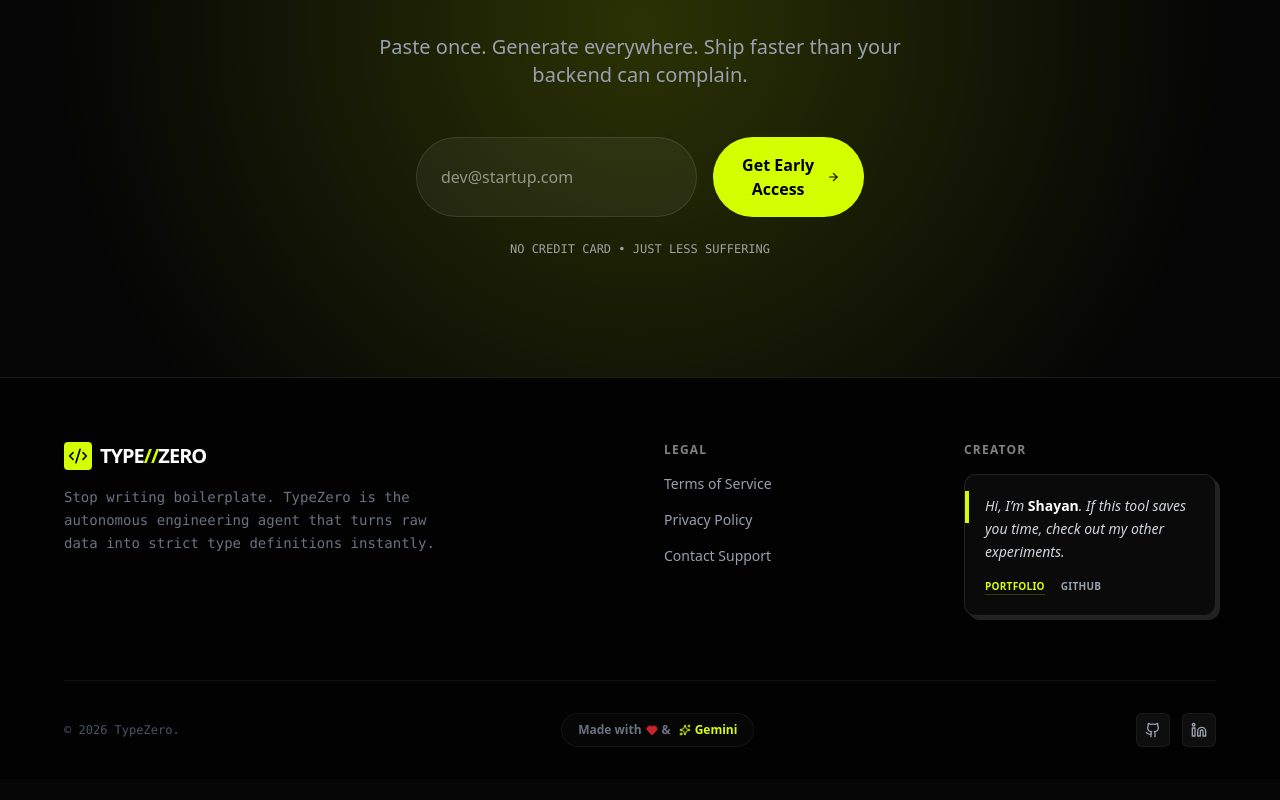
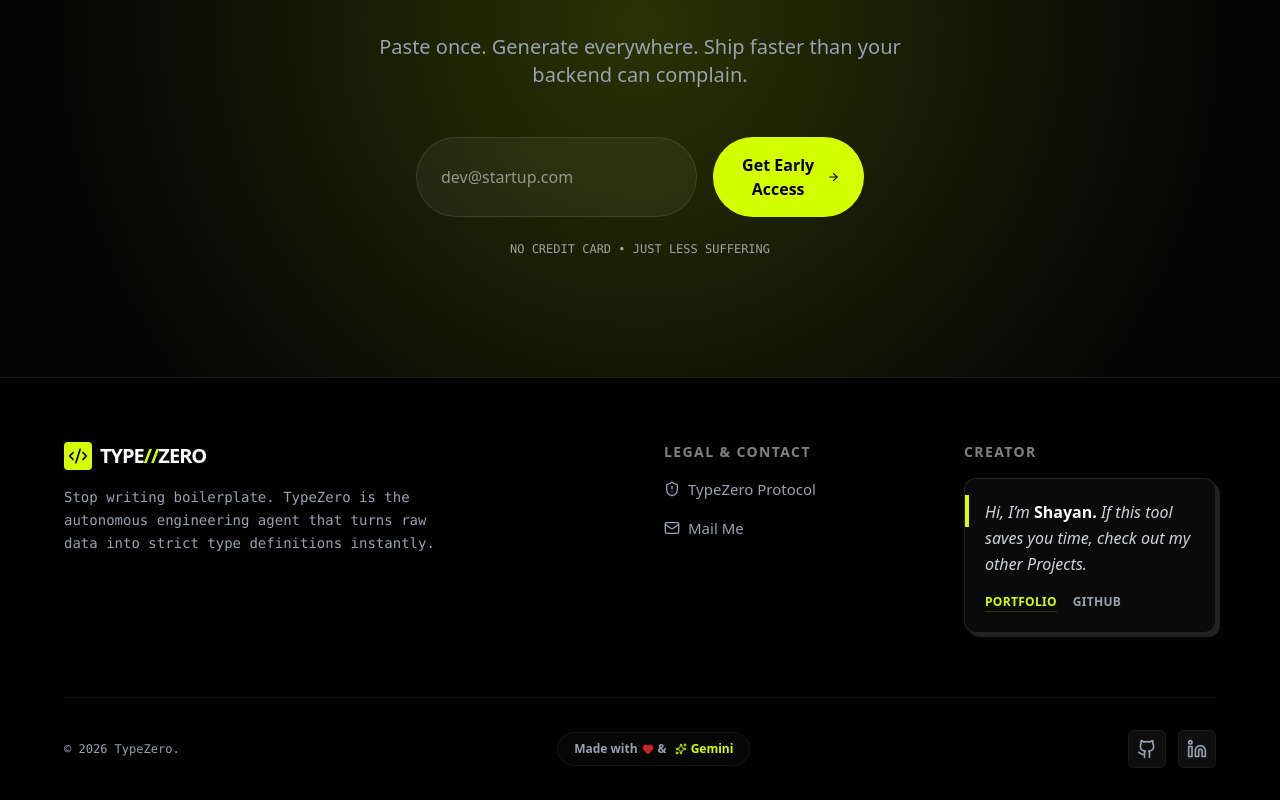
Before and after one commit to Thedrogon/typezero, a Next.js app: page / in a window 1280 px wide. Shown: the part 3983-4783 px from the top of the page. Before the commit the page ends 4762 px from the top, so only its background shows below. Built offline with nearby package versions, Linux system fonts and the light colour scheme.

Commit message:
feat: add LegalSection component with modal for legal and contact information

```diff
--- a/components/layout/Footer.tsx
+++ b/components/layout/Footer.tsx
@@ -1,6 +1,7 @@
 "use client";
 import Link from 'next/link';
 import { GitFork, Github, Linkedin, Heart, Sparkles, Code2 } from 'lucide-react';
+import LegalSection from './LegalSection';
 
 export default function Footer() {
   return (
@@ -15,37 +16,17 @@ export default function Footer() {
               </div>
               <span className="text-xl font-bold tracking-tighter text-white">TYPE<span className="text-sage">//</span>ZERO</span>
             </div>
-            <p className="max-w-sm leading-relaxed font-mono text-sm text-gray-500">
+            <p className="max-w-sm leading-relaxed font-mono text-sm text-gray-400">
               Stop writing boilerplate. TypeZero is the autonomous engineering agent that turns raw data into strict type definitions instantly.
             </p>
           </div>
 
           {/* 2. Links */}
-          <div className="flex flex-col gap-4">
-            <h4 className="text-xs font-bold tracking-widest text-white uppercase opacity-50">Legal</h4>
-            <Link
-              href="/terms"
-              className="text-sm font-medium text-gray-400 transition-all hover:translate-x-1 hover:text-sage"
-            >
-              Terms of Service
-            </Link>
-            <Link
-              href="/privacy"
-              className="text-sm font-medium text-gray-400 transition-all hover:translate-x-1 hover:text-sage"
-            >
-              Privacy Policy
-            </Link>
-            <a
-              href="mailto:shayan@typezero.app"
-              className="text-sm font-medium text-gray-400 transition-all hover:translate-x-1 hover:text-sage"
-            >
-              Contact Support
-            </a>
-          </div>
+          <LegalSection/>
 
           {/* 3. The Portfolio "CTA" (Styled Box) */}
           <div className="flex flex-col gap-4">
-            <h4 className="text-xs font-bold tracking-widest text-white uppercase opacity-50">Creator</h4>
+            <h4 className="text-sm font-bold tracking-widest text-white uppercase opacity-50">Creator</h4>
 
             {/* Visual Portfolio Link */}
             <div className="flex flex-col gap-4">
@@ -55,12 +36,12 @@ export default function Footer() {
                   {/* Accent Line */}
                   <div className="absolute top-4 left-0 h-8 w-1 bg-sage" />
 
-                  <p className="text-sm leading-relaxed text-gray-300 italic mb-4">
-                    Hi, I’m <span className="font-bold text-white not-italic">Shayan</span>.
-                    If this tool saves you time, check out my other experiments.
+                  <p className="text-[16px] leading-relaxed text-gray-300 italic mb-4">
+                    Hi, I’m <span className="font-bold text-white not-italic">Shayan.</span>{' '}
+                    If this tool saves you time, check out my other Projects.
                   </p>
 
-                  <div className="flex gap-4 text-[10px] font-bold tracking-wide uppercase">
+                  <div className="flex gap-4 text-[12px] font-bold tracking-wide uppercase">
                     <a
                       href="https://shayanmukherjee.dev"
                       target="_blank"
@@ -88,11 +69,11 @@ export default function Footer() {
         {/* Bottom Bar */}
         <div className="flex flex-col items-center justify-between gap-6 text-sm md:flex-row">
           {/* Copyright */}
-          <div className="font-mono text-xs text-gray-600">© {new Date().getFullYear()} TypeZero.</div>
+          <div className="font-mono text-xs text-gray-400">© {new Date().getFullYear()} TypeZero.</div>
 
           {/* The "Love & AI" Badge */}
           <div className="flex items-center gap-2 rounded-full border border-white/5 bg-white/2 px-4 py-2">
-            <span className="flex items-center gap-1 font-bold text-gray-500 text-xs">
+            <span className="flex items-center gap-1 font-bold text-gray-400 text-xs">
               Made with <Heart className="h-3 w-3 animate-pulse fill-red-500 text-red-500" /> &
             </span>
             <span className="flex items-center gap-1 font-bold text-sage text-xs">
@@ -108,7 +89,7 @@ export default function Footer() {
               className="rounded-md border border-white/5 bg-white/5 p-2 text-gray-400 transition-all hover:bg-white hover:text-black hover:scale-110"
               aria-label="GitHub"
             >
-              <Github className="h-4 w-4" />
+              <Github className="h-5 w-5" />
             </a>
             <a
               href="https://linkedin.com/in/sayanjit-mukherjee/"
@@ -116,7 +97,7 @@ export default function Footer() {
               className="rounded-md border border-white/5 bg-white/5 p-2 text-gray-400 transition-all hover:bg-[#0077b5] hover:text-white hover:scale-110"
               aria-label="LinkedIn"
             >
-              <Linkedin className="h-4 w-4" />
+              <Linkedin className="h-5 w-5" />
             </a>
           </div>
         </div>
--- /dev/null
+++ b/components/layout/LegalSection.tsx
@@ -0,0 +1,121 @@
+"use client";
+import { useState } from "react";
+import { X, ShieldAlert, Mail } from "lucide-react";
+import { gsap } from "gsap";
+import { useGSAP } from "@gsap/react";
+
+export default function LegalSection() {
+  const [isOpen, setIsOpen] = useState(false);
+
+  // Animation for the modal
+  useGSAP(() => {
+    if (isOpen) {
+      gsap.fromTo(".legal-modal",
+        { scale: 0.9, opacity: 0 },
+        { scale: 1, opacity: 1, duration: 0.3, ease: "back.out(1.7)" }
+      );
+    }
+  }, [isOpen]);
+
+  return (
+    <>
+      <div className="flex flex-col gap-4">
+        <h4 className="text-sm font-bold tracking-widest text-white uppercase opacity-50">Legal & Contact</h4>
+
+        {/* 1. The Protocol Button (Terms + Privacy) */}
+        <button
+          onClick={() => setIsOpen(true)}
+          className="text-[15px] font-medium text-gray-400 text-left transition-all hover:translate-x-1 hover:text-sage flex items-center gap-2"
+        >
+          <ShieldAlert className="w-4 h-4" />
+          TypeZero Protocol
+        </button>
+
+        {/* 2. Mail Me */}
+        <a
+          href="mailto:aec.sayanjitmukherjee@gmail.com"
+          className="text-[15px] font-medium text-gray-400 transition-all hover:translate-x-1 hover:text-sage flex items-center gap-2"
+        >
+          <Mail className="w-4 h-4" />
+          Mail Me
+        </a>
+      </div>
+
+      {/* --- THE LEGAL MODAL --- */}
+      {isOpen && (
+        <div className="fixed inset-0 z-999 flex items-center justify-center px-4">
+          {/* Backdrop */}
+          <div
+            className="absolute inset-0 bg-black/80 backdrop-blur-sm"
+            onClick={() => setIsOpen(false)}
+          />
+
+          {/* The Card */}
+          <div className="legal-modal relative w-full max-w-lg bg-obsidian-light border border-sage/20 rounded-2xl shadow-[0_0_50px_-10px_rgba(212,255,0,0.1)] overflow-hidden">
+
+            {/* Header */}
+            <div className="flex items-center justify-between p-5 border-b border-white/5 bg-[#111]">
+              <div className="flex items-center gap-2">
+                <div className="w-2 h-2 rounded-full bg-sage animate-pulse" />
+                <span className="text-sm font-bold tracking-widest text-white uppercase">TypeZero Protocol</span>
+              </div>
+              <button
+                onClick={() => setIsOpen(false)}
+                className="text-gray-500 hover:text-white transition-colors"
+              >
+                <X className="w-4 h-4" />
+              </button>
+            </div>
+
+            {/* Content (Scrollable) */}
+            <div className="p-6 space-y-6 max-h-[70vh] overflow-y-auto text-sm leading-relaxed text-gray-400">
+
+              <div className="p-3 bg-sage/5 border border-sage/10 rounded-lg">
+                <p className="text-xs font-mono text-sage">
+                  <span className="font-bold">NOTICE:</span> This is an experimental engineering tool forged by a human architect and an AI agent. Not for enterprise use.
+                </p>
+              </div>
+
+              <div>
+                <h4 className="text-white font-bold mb-2">1. The Zero-Knowledge Promise</h4>
+                <p>
+                  We operate on a strict <span className="text-gray-300">local-first architecture</span>.
+                  When you paste JSON into the TypeZero engine, it is processed exclusively in your browser&apos;s memory.
+                  Your payloads <strong>never leave your machine</strong>. When you close the tab, your data vanishes.
+                </p>
+              </div>
+
+              <div>
+                <h4 className="text-white font-bold mb-2">2. Liability & Usage</h4>
+                <p>
+                  This tool is provided &quot;as-is&quot;. While we strive for strict inference, the generated schemas are algorithmic suggestions.
+                  <strong>You are the final editor.</strong> We accept no liability for the code generated.
+                </p>
+              </div>
+
+              <div>
+                <h4 className="text-white font-bold mb-2">3. The Indie Spirit</h4>
+                <p>
+                  TypeZero is not a faceless corporation. It is a passion project built to kill boilerplate.
+                  By using this tool, you acknowledge that this is an individual initiative designed to empower developers.
+                </p>
+              </div>
+
+            </div>
+
+            {/* Footer */}
+            <div className="p-4 border-t border-white/5 bg-obsidian flex justify-end">
+              <button
+                onClick={() => setIsOpen(false)}
+                className="px-6 py-2 bg-white text-black text-xs font-bold rounded hover:bg-sage transition-colors"
+              >
+                ACKNOWLEDGE
+              </button>
+            </div>
+
+          </div>
+        </div>
+      )}
+    </>
+  );
+}
```
